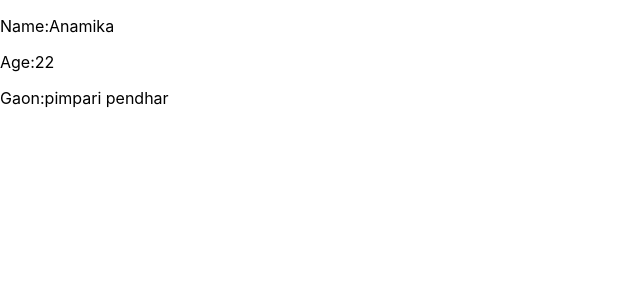
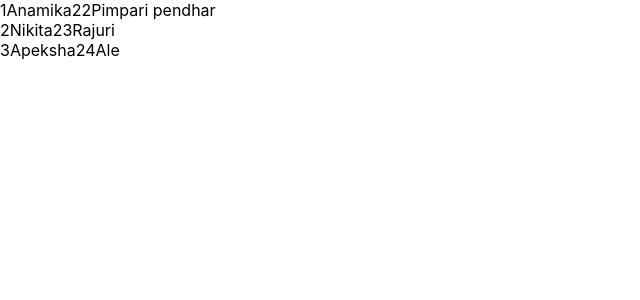
Before and after one commit to Anamika2424/second-project, a React (Create React App) app: page / in a window 1280 px wide. Shown: the top 300 px of the page, without its empty margins (0-640 px from the left). Built offline with nearby package versions, Linux system fonts and the light colour scheme.

Commit message:
displying array of object

```diff
--- a/src/App.js
+++ b/src/App.js
@@ -4,14 +4,25 @@ import React, { useState } from 'react'
 
 function App() {
 
-  const [student,setStudent]= useState({name:"Anamika" , age:22, gaon:"pimpari pendhar"})
+  const [student,setStudent]= useState([
+    { id :1,name:"Anamika",age:22,gaon:"Pimpari pendhar"},
+    {id :2,name:"Nikita",age:23,gaon:"Rajuri"},
+    {id:3,  name :"Apeksha" ,age:24,gaon:"Ale"}
+
+  ]);
   return (
     <div>
-    <p>Name:{student.name}</p>
-    <p>Age:{student.age}</p>
-    <p>Gaon:{student.gaon}</p>
+    {student.map((student)=>(
+      <div key={student.id}>
+        <span>{student.id}</span>
+        <span>{student.name}</span>
+        <span >{student.age}</span>
+        <span>{student.gaon}</span>
 
+      </div>
 
+    )
+  )}
     </div>
   );
 }
```
